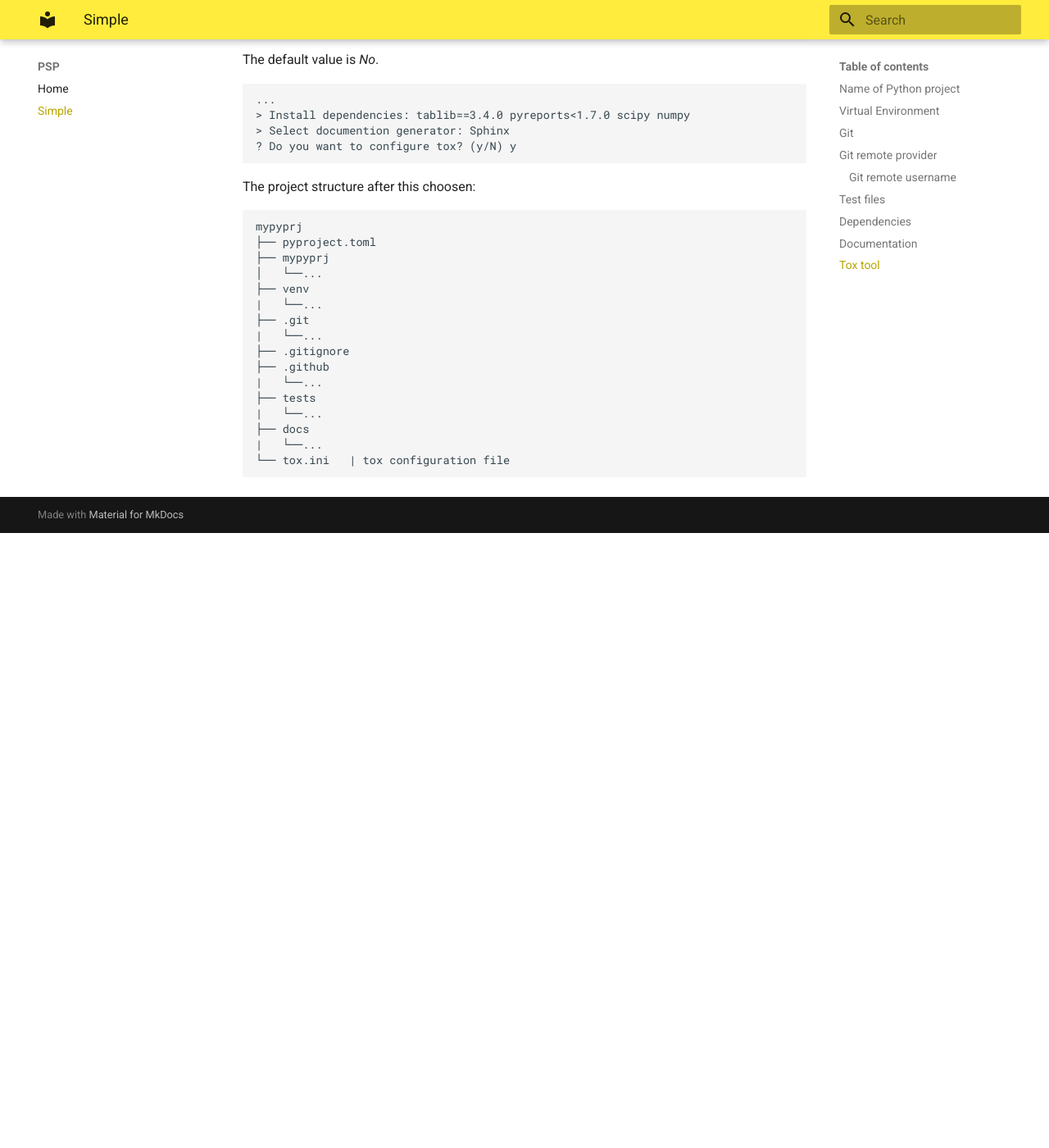
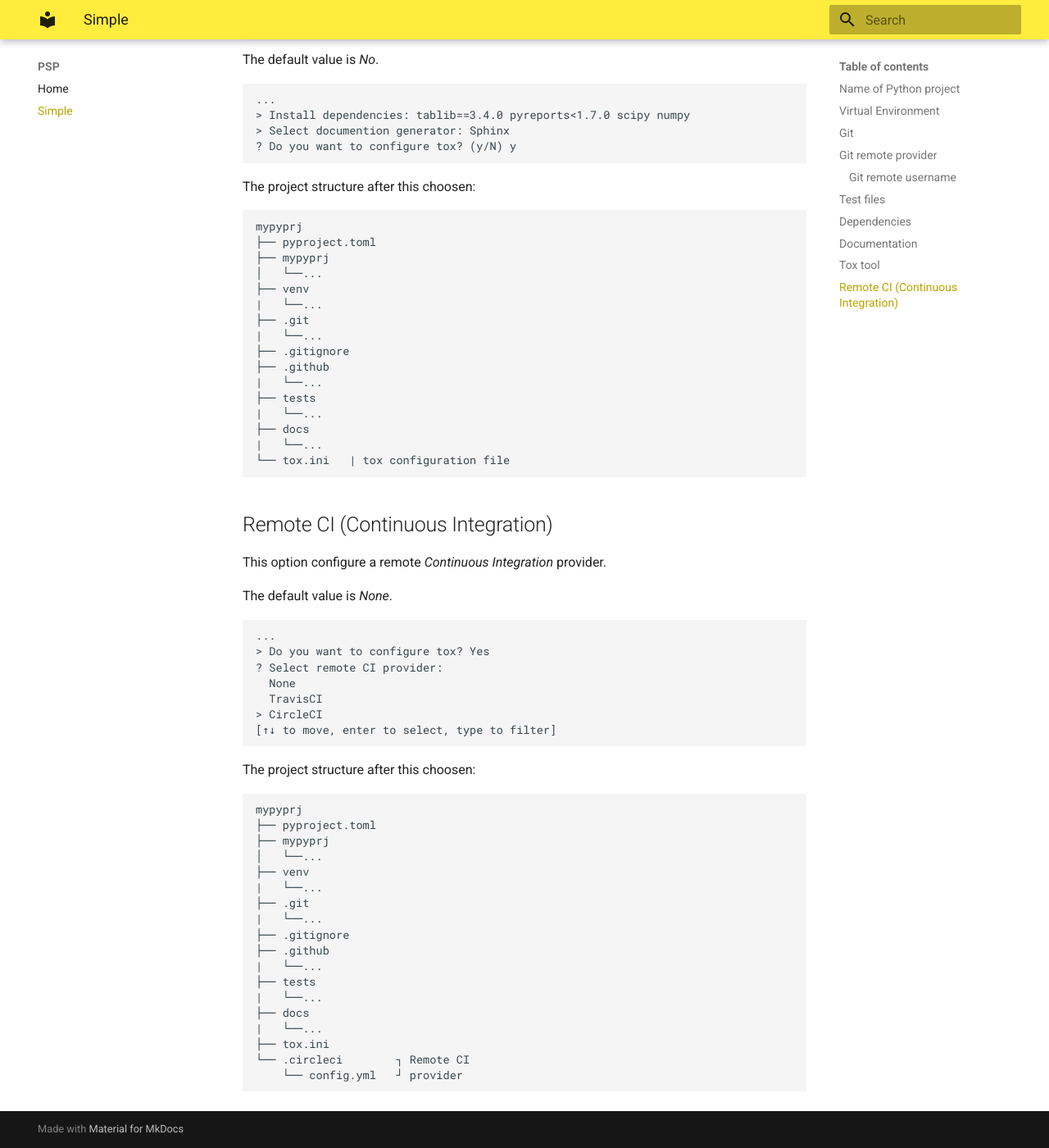
Before and after one commit to MatteoGuadrini/psp, an MkDocs documentation site: the page built from docs/simple.md, in a window 1280 px wide and 1400 px high, scrolled down 6888 px. Shown: the whole window at 82% size. Built offline with MkDocs 1.6.1 and Material for MkDocs 9.7.7, drawn with Linux system fonts in a browser that asks for light colours; before the commit the page ends 7538 px from its top, so only the background shows below that.

Commit message:
docs: add to simple page 'remote CI'

````diff
--- a/docs/simple.md
+++ b/docs/simple.md
@@ -348,3 +348,42 @@ mypyprj
 |   └──...
 └── tox.ini   | tox configuration file
 ```
+
+## Remote CI (Continuous Integration)
+
+This option configure a remote _Continuous Integration_ provider.
+
+The default value is _None_.
+
+```console
+...
+> Do you want to configure tox? Yes
+? Select remote CI provider:
+  None
+  TravisCI
+> CircleCI
+[↑↓ to move, enter to select, type to filter]
+```
+
+The project structure after this choosen:
+
+```
+mypyprj
+├── pyproject.toml
+├── mypyprj
+│   └──...
+├── venv
+|   └──...
+├── .git
+|   └──...
+├── .gitignore
+├── .github
+|   └──...
+├── tests
+|   └──...
+├── docs
+|   └──...
+├── tox.ini
+└── .circleci        ┐ Remote CI
+    └── config.yml   ┘ provider
+```
````
